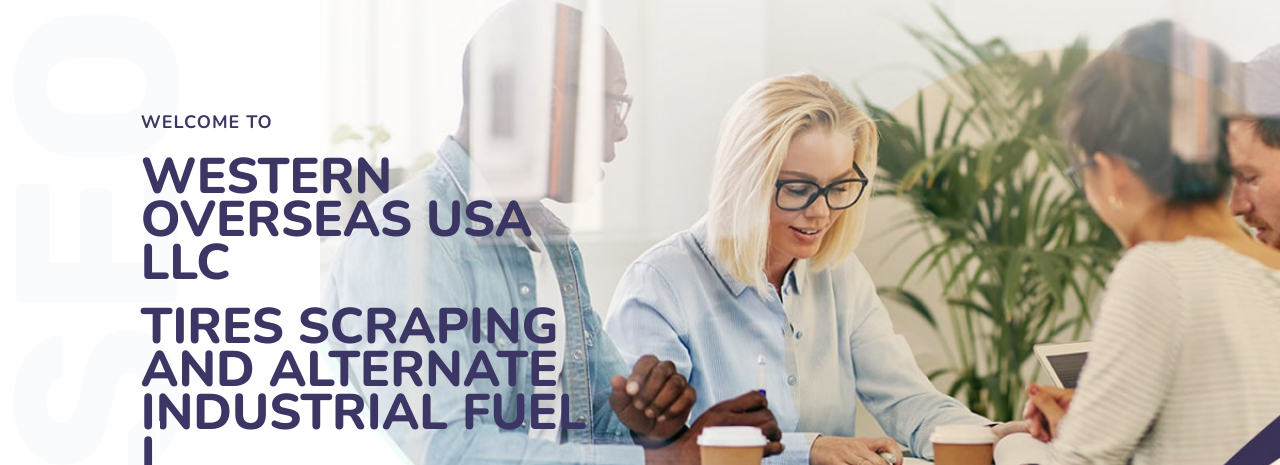
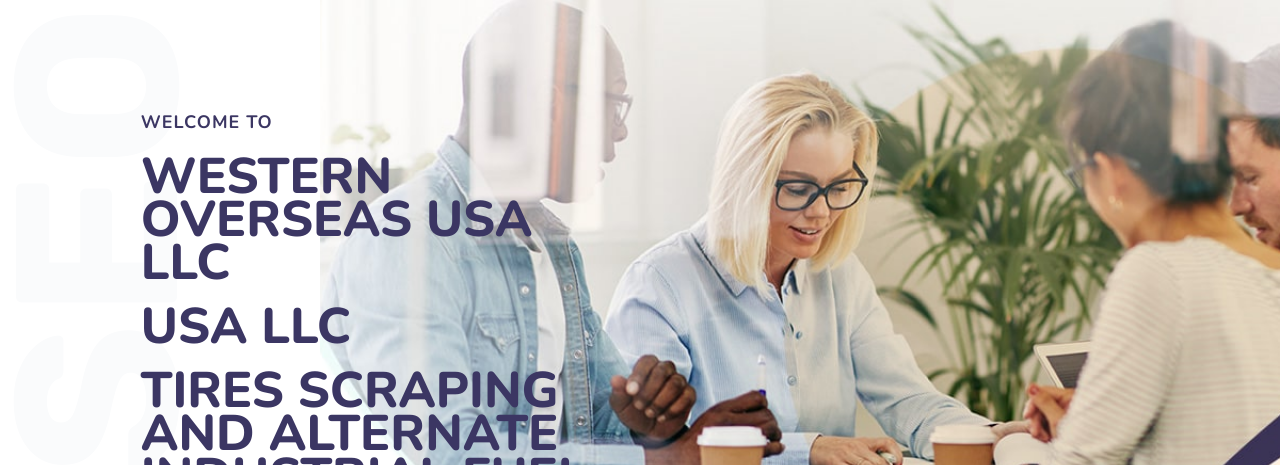
Before and after one commit to parth280202/WESTERNOVERSEASTYRESANDSCRAPPING, a plain HTML site: page index.html in a window 1280 px wide. Shown: the part 335-800 px from the top of the page. Drawn offline with nearby package versions, Linux system fonts and the light colour scheme; some icons are missing.

Commit message:
Update index.html

```diff
--- a/index.html
+++ b/index.html
@@ -95,7 +95,7 @@
         <div class="header-col1">
             <h5>WELCOME TO</h5>
             <h4>WESTERN OVERSEAS USA LLC</h4>
-            <h4><h4>
+            <h4>USA LLC<h4>
             <h4 class="typewrite" data-period="1000" data-type='[ "TIRES SCRAPING AND ALTERNATE INDUSTRIAL FUEL INTERNATIONAL MARKETING"]'></h4>
             <p></p>
             <button class="common-btn" type="button">CONTACT TODAY</button>
```
